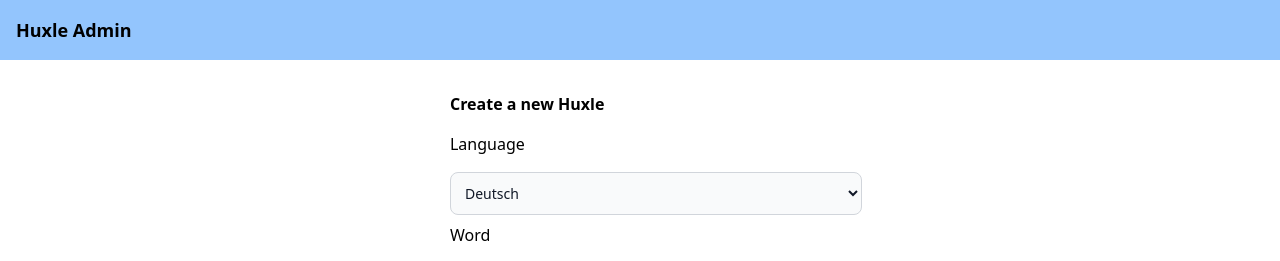
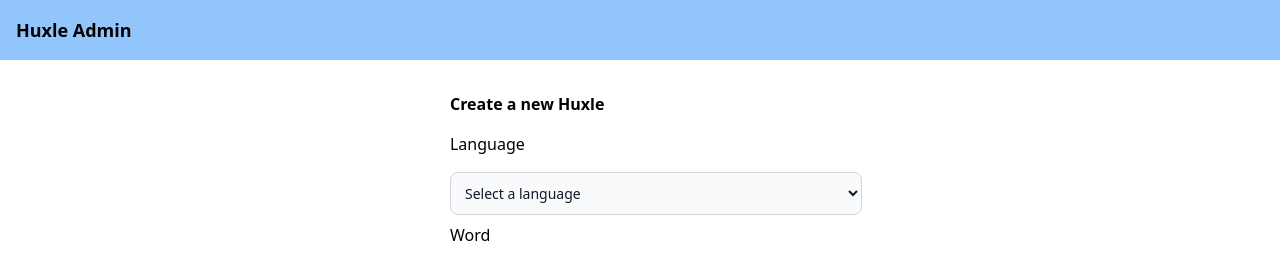
Before and after one commit to sudovicic/hypermedia-vue-app, a Vue app: page /create in a window 1280 px wide. Shown: the top 261 px of the page. Built offline with nearby package versions, Linux system fonts and the light colour scheme.

Commit message:
form validation

```diff
--- a/src/components/CreateForm.vue
+++ b/src/components/CreateForm.vue
@@ -6,7 +6,7 @@ import { ErrorMessage, Field, Form } from "vee-validate";
 import { reactive } from "vue";
 import { useI18n } from "vue-i18n";
 
-type CustomGameMetaData = {
+export type CustomGameMetaData = {
   languageSelect1: string;
   languageSelect2: string;
   wordInput1: string;
@@ -100,16 +100,25 @@ const copyTextToClipboard = (): void => {
         <div class="text-base text-red-600">
           <ErrorMessage name="languageSelect1" />
         </div>
-        <select
+        <Field
           id="languageSelect1"
           name="languageSelect1"
+          as="select"
           required
+          :size="1"
           class="bg-gray-50 border border-gray-300 text-gray-900 text-sm rounded-lg focus:ring-blue-500 focus:border-blue-500 block w-full p-2.5 dark:bg-gray-700 dark:border-gray-600 dark:placeholder-gray-400 dark:text-white dark:focus:ring-blue-500 dark:focus:border-blue-500"
         >
-          <option v-for="lang in ALL_LANGUAGES" :key="lang" :value="lang">
+          <option value="" hidden disabled>{{ t("select_language") }}</option>
+
+          <option
+            v-for="(lang, index) in ALL_LANGUAGES"
+            :key="lang"
+            :value="lang"
+            :selected="index === 0"
+          >
             {{ t(`lang_${lang}`) }}
           </option>
-        </select>
+        </Field>
         <label for="wordInput1">{{ t("word") }}</label>
         <div class="text-base text-red-600">
           <ErrorMessage name="wordInput1" />
@@ -139,15 +148,17 @@ const copyTextToClipboard = (): void => {
         <div class="text-base text-red-600">
           <ErrorMessage name="languageSelect2" />
         </div>
-        <select
+        <Field
           id="languageSelect2"
+          as="select"
           name="languageSelect2"
           class="bg-gray-50 border border-gray-300 text-gray-900 text-sm rounded-lg focus:ring-blue-500 focus:border-blue-500 block w-full p-2.5 dark:bg-gray-700 dark:border-gray-600 dark:placeholder-gray-400 dark:text-white dark:focus:ring-blue-500 dark:focus:border-blue-500"
         >
+          <option value="" hidden disabled>{{ t("select_language") }}</option>
           <option v-for="lang in ALL_LANGUAGES" :key="lang" :value="lang">
             {{ t(`lang_${lang}`) }}
           </option>
-        </select>
+        </Field>
         <label for="wordInput2">{{ t("word") }}</label>
         <div class="text-base text-red-600">
           <ErrorMessage name="wordInput2" />
```
